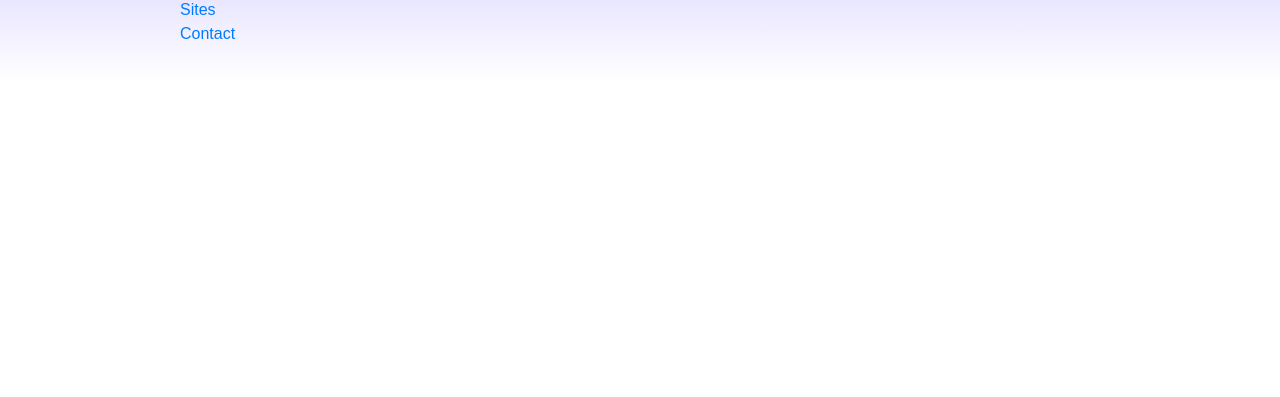
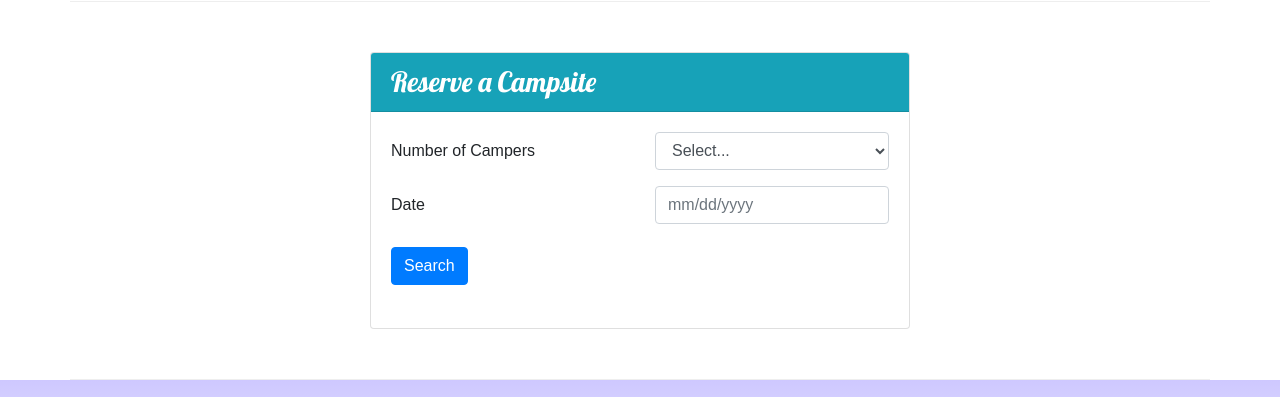
Before and after one commit to AlericPerry/bootstrapcourse, a website: page index.html in a window 1280 px wide. Shown: the part 1151-1548 px from the top of the page. Before the commit the page ends 1233 px from the top, so only its background shows below. Drawn offline with nearby package versions, Linux system fonts and the light colour scheme.

Commit message:
Workshop 2

```diff
--- a/index.html
+++ b/index.html
@@ -29,6 +29,9 @@
 
                     <h1>NuCamp</h1>
                     <h2>a better way to camp</h2>
+                </div>
+                <div class="col col-md-4 col-xl-2 mt-4 text-nowrap">
+                    <a role="button" class="btn btn-info btn-lg">Reserve Campsite</a>
                 </div>
             </div>
 
@@ -72,8 +75,14 @@
                 <h2 class="text-sm-right">Featured Campsites</h2>
             </div>
             <div class="col">
-                <h3>React Lake Campground</h3>
-                <p class="d-none d-sm-block">Nestled in the foothills of the Chrome Mountains, this campground on the shores of the pristine React Lake is a favorite for fly fishers.</p>
+                <div class="media">
+                    <div class="media-body align-self-center">
+                        <h3>React Lake Campground</h3>
+                        <p class="d-none d-sm-block">Nestled in the foothills of the Chrome Mountains, this campground on the shores of the pristine React Lake is a favorite for fly fishers.</p>
+                    </div>
+                    <img class="d-flex ml-3 img-thumbnail" src="img/react-lake-thumb.jpg" alt="React Lake Picture">
+                </div>
+
             </div>
         </div>
 
@@ -91,7 +100,48 @@
                 </div>
             </div>
         </div>
+        <div class="row row-content align-items-center">
+            <div class="col col-sm-6 mx-auto">
+                <div class="card">
+                    <h3 class="card-header bg-info text-white">Reserve a Campsite</h3>
+                    <div class="card-body">
+                        <form id="reserveForm">
+                            <div class="form-group row">
+                                <label class="col-sm-6 col-form-label">Number of Campers</label>
+                                <div class="col-sm-6">
+                                    <select class="form-control" name="numCampers" id="numCampers">
+                                        <option value="select">Select...</option>
+                                        <option value="1">1</option>
+                                        <option value="2">2</option>
+                                        <option value="3">3</option>
+                                        <option value="4">4</option>
+                                        <option value="5">5</option>
+                                        <option value="6">6</option>
+
+                                    </select>
+                                </div>
+                            </div>
+                            <div class="form-group row">
+                                <label for="date" class="col-sm-6 col-form-label">Date</label>
+                                <div class="col">
+                                    <input class="form-control" type="text" id="date" name="date" placeholder="mm/dd/yyyy">
+                                </div>
+                            </div>
+                            <div class="form-group row">
+                                <div class="col col-form-label">
+                                    <button type="submit" class="btn btn-primary">Search</button>
+                                </div>
+                            </div>
+                        </form>
+                    </div>
+                </div>
+            </div>
+        </div>
     </div>
+
+
+
+
     <footer class="site-footer">
        <div class="container">
             <div class="row">
```
Also changed, not shown: aboutus.html (+1 -1 lines).
